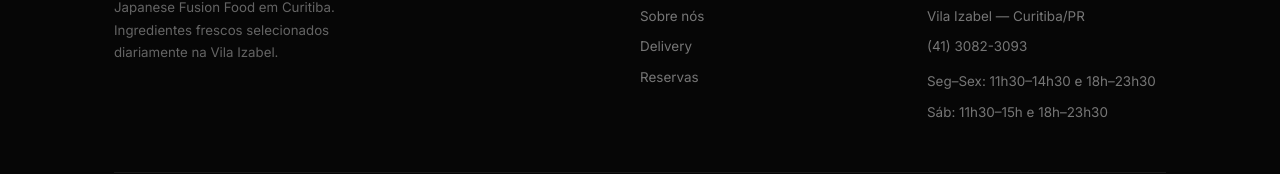
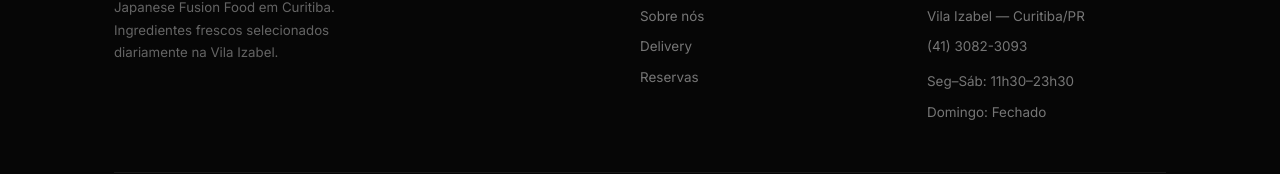
Before and after one commit to imaginumsushi/imaginum-sushi, a Next.js app: page / in a window 1280 px wide. Shown: the part 4707-4881 px from the top of the page. Built offline with nearby package versions, Linux system fonts and the light colour scheme.

Commit message:
Update: horários no footer

```diff
--- a/components/Footer.tsx
+++ b/components/Footer.tsx
@@ -24,8 +24,8 @@ export default function Footer() {
             <p>Rua Tabajaras, 714</p>
             <p>Vila Izabel — Curitiba/PR</p>
             <a href="tel:+554130823093">(41) 3082-3093</a>
-            <p style={{marginTop:'0.75rem'}}>Seg–Sex: 11h30–14h30 e 18h–23h30</p>
-            <p>Sáb: 11h30–15h e 18h–23h30</p>
+            <p style={{marginTop:'0.75rem'}}>Seg–Sáb: 11h30–23h30</p>
+            <p>Domingo: Fechado</p>
           </div>
         </div>
         <div className="footer-bottom">
```
